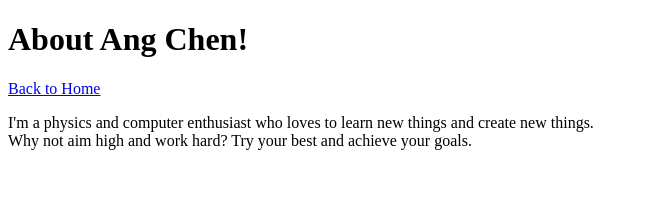
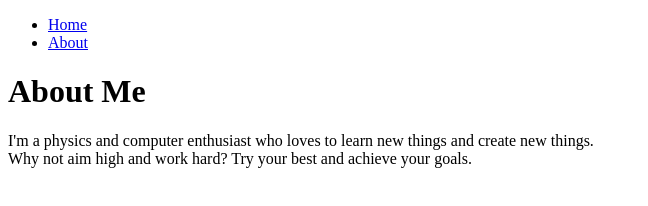
Before and after one commit to angchen0325/my-second-gatsby-site, a Gatsby site: page /about in a window 1280 px wide. Shown: the whole page, without its empty margins (0-648 px from the left). Built offline with nearby package versions, Linux system fonts and the light colour scheme; Gatsby itself is replaced by a stand-in of ours.

Commit message:
Update about.js

```diff
--- a/src/pages/about.js
+++ b/src/pages/about.js
@@ -1,19 +1,17 @@
 // Step 1: Import React. This lets you use JSX inside your .js file.
 import * as React from "react"
-import { Link } from "gatsby"
+// import { Link } from "gatsby"
+import Layout from "../components/layout"
 
 /* Step 2: Define your component. Note that your
 component name should start with a capital letter. */
 const AboutPage = () => {
   return (
-    <main>
-        <h1>About Ang Chen!</h1>
-        <Link to="/">Back to Home</Link>
-        <p>I'm a physics and computer enthusiast who loves to learn new things and create new things.
-            <br/>
-            Why not aim high and work hard? Try your best and achieve your goals.
-        </p>
-    </main>
+    <Layout pageTitle="About Me">
+      <p>I'm a physics and computer enthusiast who loves to learn new things and create new things.
+         <br/>
+         Why not aim high and work hard? Try your best and achieve your goals.</p>
+    </Layout>
   )
 }
 
```
